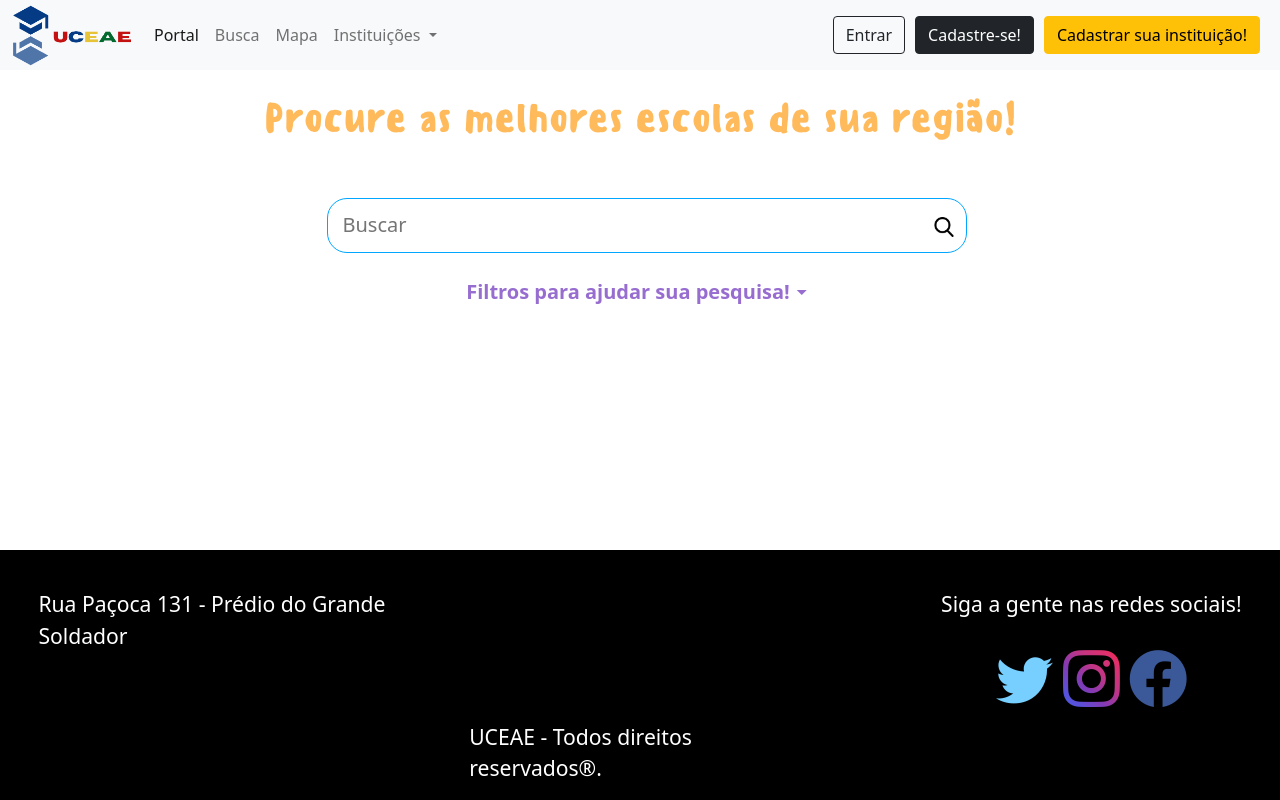
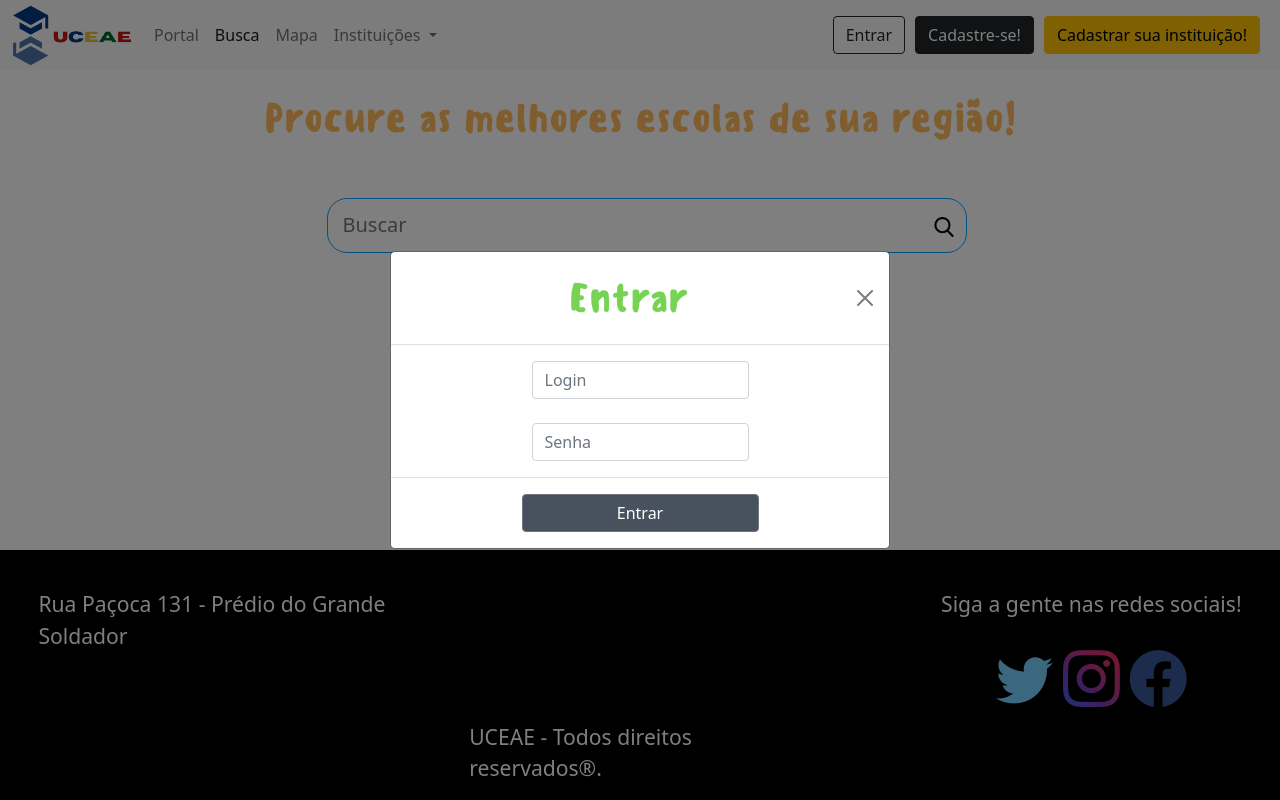
Before and after one commit to Eduardo5538/UCEAE, a PHP site: page /uceae-aluno/busca.php in a window 1280 px wide, after a click on "Entrar". Run offline with PHP 8.4, Linux system fonts and the light colour scheme; some libraries are stand-ins or nearby versions.

Commit message:
arrumado links

```diff
--- a/index.php
+++ b/index.php
@@ -32,7 +32,7 @@
           <a class="nav-link active" aria-current="page" href="index.php">Portal</a>
         </li>
         <li class="nav-item">
-          <a class="nav-link" href="#">Busca</a>
+          <a class="nav-link" href="uceae-aluno/busca.php">Busca</a>
         </li>
         <li class="nav-item">
           <a class="nav-link" href="uceae-aluno/brazil.php">Mapa</a>
--- a/uceae-aluno/brazil.php
+++ b/uceae-aluno/brazil.php
@@ -27,7 +27,7 @@
           <a class="nav-link" aria-current="page" href="../index.php">Portal</a>
         </li>
         <li class="nav-item">
-          <a class="nav-link" href="brazil.php">Busca</a>
+          <a class="nav-link" href="busca.php">Busca</a>
         </li>
         <li class="nav-item">
           <a class="nav-link active" href="brazil.php">Mapa</a>
--- a/uceae-aluno/busca.php
+++ b/uceae-aluno/busca.php
@@ -35,7 +35,7 @@
 
 <!-- navbar -->
 	<nav class="navbar navbar-expand-lg navbar-light bg-light" style="height: 70px;">
-    <a class="navbar-brand" href="#">
+    <a class="navbar-brand" href="../index.php">
       <img src="img/UCEAE2.png" alt="" width="130" height="" id="logo1">
     </a>
     <button class="navbar-toggler" type="button" data-bs-toggle="collapse" data-bs-target="#navbarSupportedContent" aria-controls="navbarSupportedContent" aria-expanded="false" aria-label="Toggle navigation">
@@ -44,13 +44,13 @@
     <div class="collapse navbar-collapse" id="navbarSupportedContent">
       <ul class="navbar-nav me-auto mb-2 mb-lg-0" style="margin-left: 130px;">
         <li class="nav-item">
-          <a class="nav-link active" aria-current="page" href="index.php">Portal</a>
+          <a class="nav-link" aria-current="page" href="../index.php">Portal</a>
         </li>
         <li class="nav-item">
-          <a class="nav-link" href="#">Busca</a>
+          <a class="nav-link active" href="#">Busca</a>
         </li>
         <li class="nav-item">
-          <a class="nav-link" href="uceae-aluno/brazil.php">Mapa</a>
+          <a class="nav-link" href="brazil.php">Mapa</a>
         </li>
         <li class="nav-item dropdown">
           <a class="nav-link dropdown-toggle" href="#" id="navbarDropdown" role="button" data-bs-toggle="dropdown" aria-expanded="false">
@@ -176,6 +176,28 @@
   </div>
 </footer>
 
+<!-- Modal -->
+<div class="modal fade" id="ModalEntrar" tabindex="-1" aria-labelledby="ModalLabelEntrar" aria-hidden="true">
+  <div class="modal-dialog modal-dialog-centered">
+    <div class="modal-content">
+      <div class="modal-header text-center">
+        <h5 class="modal-title entrar-titulo w-100" id="ModalLabelEntrar">Entrar</h5>
+        <button type="button" class="btn-close" data-bs-dismiss="modal" aria-label="Close"></button>
+      </div>
+      <div class="modal-body" style="margin: 0 25% 0 25%;">
+        <form method="POST" name="loginform" id='loginform'>
+            <input class="form-control" type="text" placeholder="Login" name='login' id='login'>
+            <br>
+            <input class="form-control" type="password" placeholder="Senha" name='senha' id='senha'>
+      </div>
+            <div class="modal-footer justify-content-center">
+              <button type="button" class="btn btn-secondary btn-block" style="width: 50%;" onclick='logar();'>Entrar</button>
+            </div>
+        </form>
+    </div>
+  </div>
+</div>
+
 </body>
 <!-- Script para animação em css e js -->
 <script src="https://unpkg.com/aos@next/dist/aos.js"></script>
--- a/uceae-aluno/css/busca.css
+++ b/uceae-aluno/css/busca.css
@@ -191,6 +191,20 @@ input[type=range]::-moz-range-thumb {
     background: #ffffff;
     cursor: pointer;
 }
+.modal-open{
+	padding-right: 0 !important;
+}
+.modal-footer{
+	float: center;
+}
+.btn-secondary{
+	background-color: #47525E;
+}
+.entrar-titulo{
+	font-family: sensei;
+	font-size: 40px;
+	color: #77D353;
+}
 
 /* clears the ‘X’ from Internet Explorer */
 input[type=search]::-ms-clear { display: none; width : 0; height: 0; }
```
